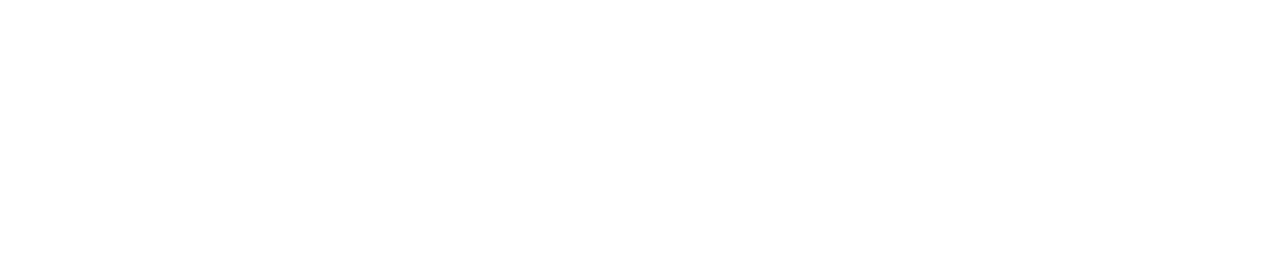
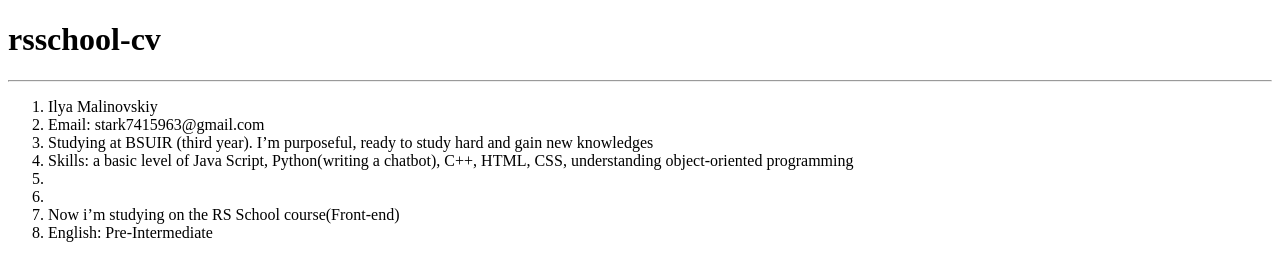
Before and after one commit to Malina228/rsschool-cv, a plain HTML site: page index.html in a window 1280 px wide. Drawn offline with Linux system fonts and the light colour scheme.

Commit message:
Update index.html

```diff
--- a/index.html
+++ b/index.html
@@ -6,6 +6,20 @@
     <title>Document</title>
 </head>
 <body>
+    <p>
+        <h1>rsschool-cv</h1>
+        <hr>
+        <ol>
+            <li>Ilya Malinovskiy</li>
+            <li>Email: stark7415963@gmail.com</li>
+            <li>Studying at BSUIR (third year). I’m purposeful, ready to study hard and gain new knowledges</li>
+            <li>Skills: a basic level of Java Script, Python(writing a chatbot), C++, HTML, CSS, understanding object-oriented programming</li>
+            <li></li>
+            <li></li>
+            <li>Now i’m studying on the RS School course(Front-end)</li>
+            <li>English: Pre-Intermediate</li>
+        </ol>
+    </p>
 
 </body>
 </html>
```
